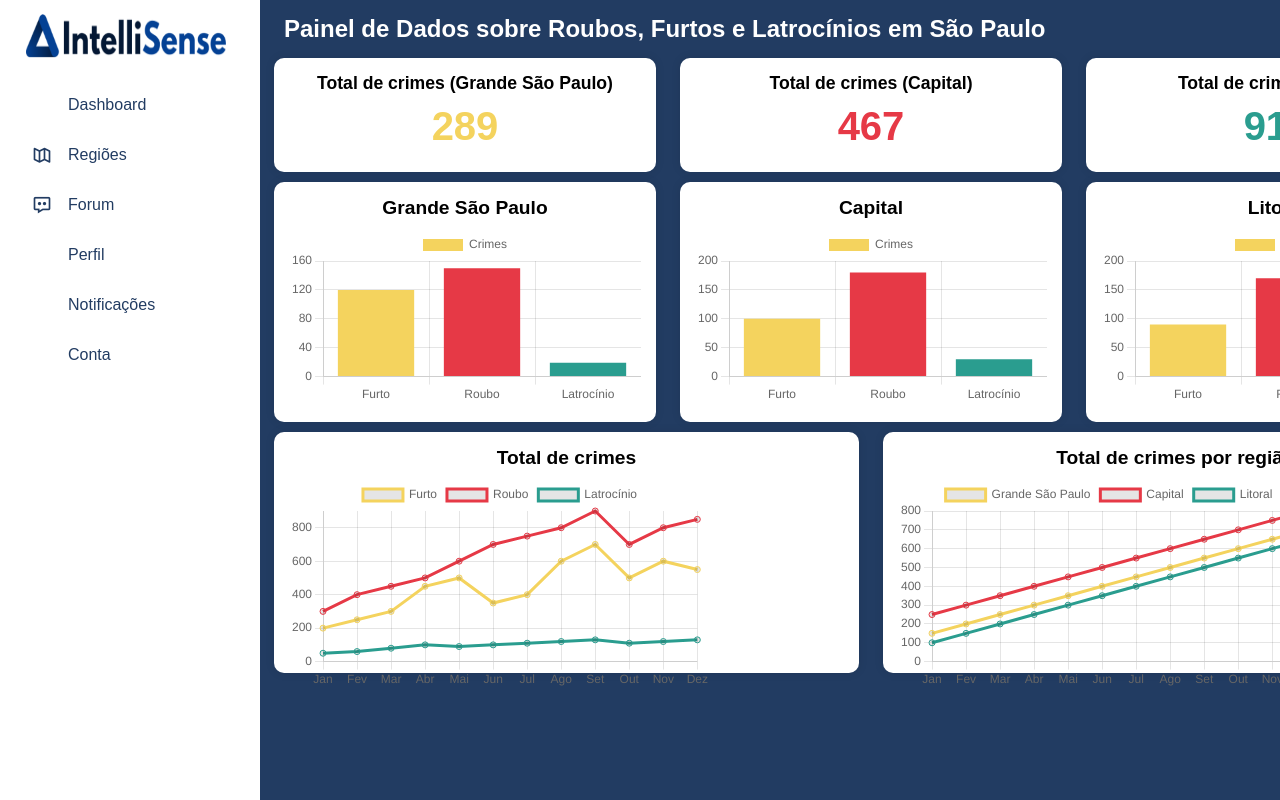
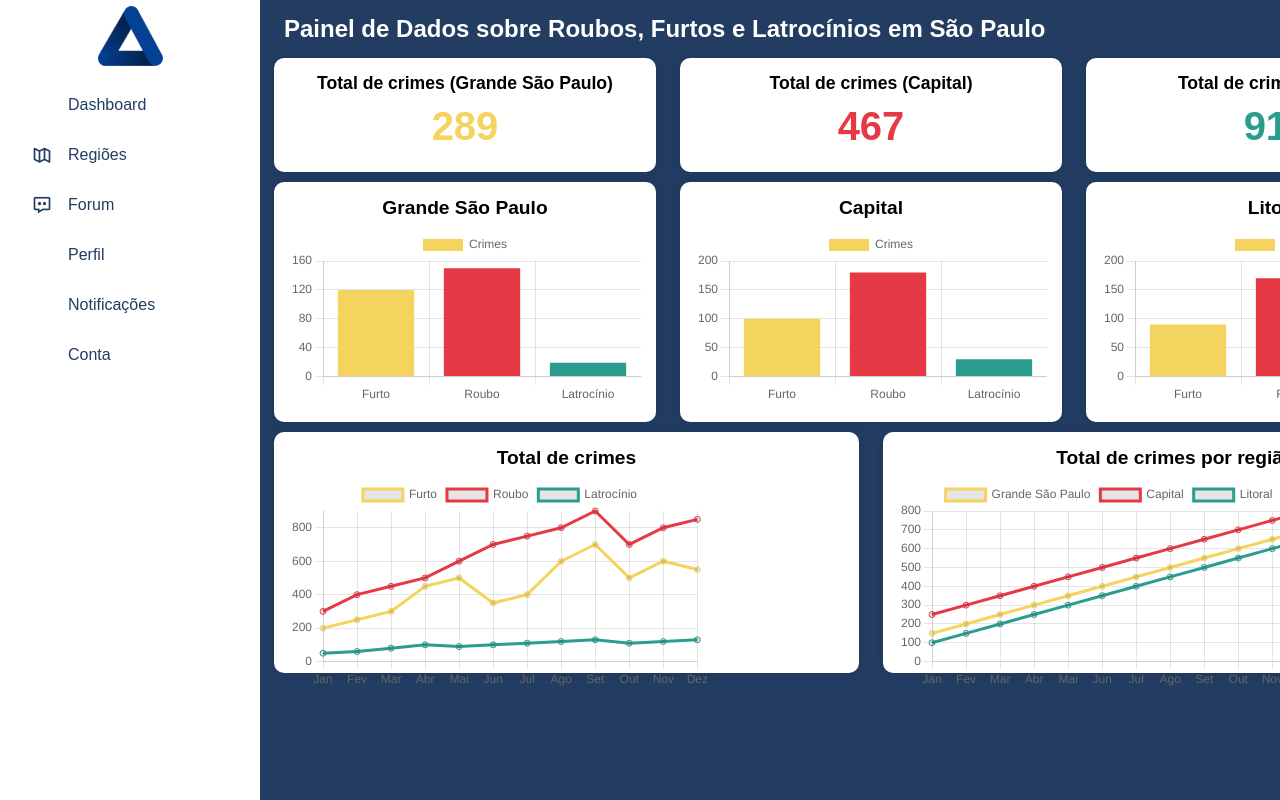
Before and after one commit to DataSecurity05/Front-End, a website: page public/views/dashboard.html in a window 1280 px wide. Shown: the top 800 px of the page. Drawn offline with nearby package versions, Linux system fonts and the light colour scheme.

Commit message:
Colocando a logo no header da sidebar

```diff
--- a/public/css/dashboard.css
+++ b/public/css/dashboard.css
@@ -30,7 +30,7 @@ body {
 
 .sidebar header {
     display: flex;
-    align-items: center;
+    justify-content: center;
     height: 72px;
     padding-top: 10px;
     margin-left: 0%;
@@ -38,8 +38,8 @@ body {
 }
 
 .sidebar header img {
-    height: 44px;
-    width: 200px;
+    height: 60px;
+    width: 65px;
 }
 
 .sidebar input {
--- a/public/views/dashboard.html
+++ b/public/views/dashboard.html
@@ -30,7 +30,7 @@
     <div class="container">
       <aside class="sidebar">
         <header>
-          <img src="../assets/Logo intelliSense.png" alt="Logo" />
+          <img src="../assets/5 5.png" alt="Logo" />
         </header>
         <ul>
           <li>
```
Also changed, not shown: public/assets/5 5.png (added).
